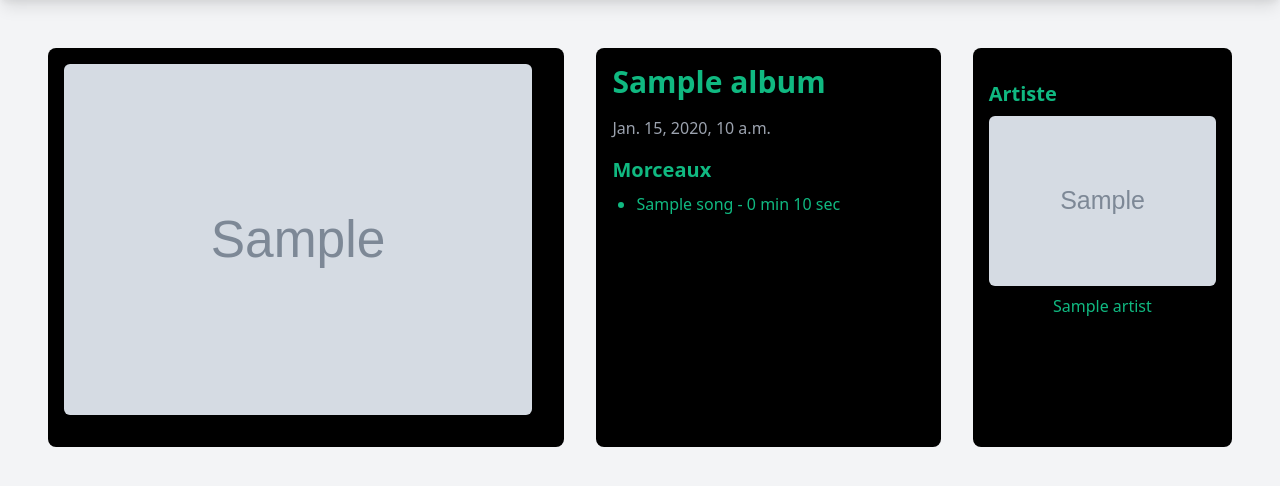
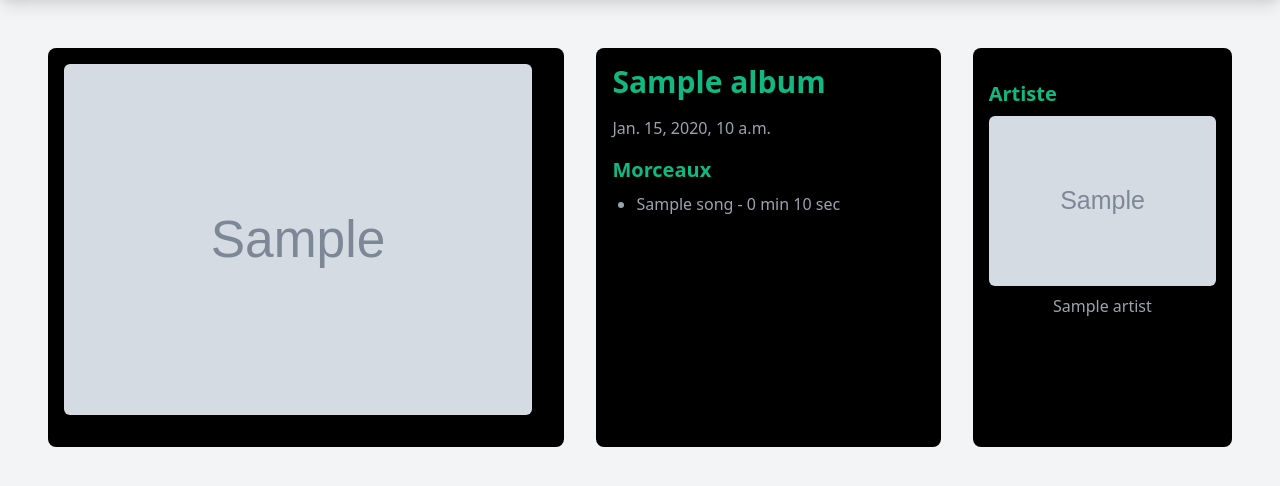
Before and after one commit to JulieMontoux/SpotilikeRestAPI-django, a Django app: template api_project/frontend/templates/frontend/album_detail.html in a window 1280 px wide. Shown: the part 112-598 px from the top of the page. Run offline with Django 5.2, Linux system fonts and the light colour scheme; the template is opened without the code that fills it: most values are stand-ins (such as "Sample title", 1, 10 or a date in 2020); grey boxes marked "Sample" are stand-in pictures.

Commit message:
inscription ok

```diff
--- a/api_project/frontend/templates/frontend/album_detail.html
+++ b/api_project/frontend/templates/frontend/album_detail.html
@@ -2,27 +2,27 @@
 {% block title %}Détails de l'Album - Spotilike{% endblock %}
 
 {% block content %}
-<div class="container mx-auto p-8 flex gap-8">
-    <div class="w-1/2 pr-8 bg-black dark:bg-gray-800 rounded-lg overflow-hidden shadow-neo p-4 transition duration-300 transform hover:shadow-lg hover:scale-105">
+<div class="container mx-auto p-8 flex flex-col lg:flex-row gap-8">
+    <div class="lg:w-1/2 pr-8 bg-black dark:bg-gray-800 rounded-lg overflow-hidden shadow-neo p-4 transition duration-300 transform hover:shadow-lg hover:scale-105">
         <img class="w-full mb-4 rounded-md" src="{{ album.cover }}" alt="{{ album.title }}">
     </div>
-    <div class="w-1/3 bg-black dark:bg-gray-800 rounded-lg overflow-hidden shadow-neo p-4 transition duration-300 transform hover:shadow-lg hover:scale-105">
+    <div class="lg:w-1/3 bg-black dark:bg-gray-800 rounded-lg overflow-hidden shadow-neo p-4 transition duration-300 transform hover:shadow-lg hover:scale-105">
         <h2 class="text-3xl font-semibold mb-4 text-green-500 dark:text-green-300">{{ album.title }}</h2>
         <p class="text-gray-400 dark:text-gray-600">{{ album.release_date }}</p>
         <h3 class="text-xl font-semibold mt-4 mb-2 text-green-500 dark:text-green-300">Morceaux</h3>
         <ul class="list-disc pl-6">
             {% for song in album.song_set.all %}
-                <li class="text-green-500 dark:text-green-300">{{ song.title }} - <span class="duration">{{ song.duration }}</span></li>
+                <li class="text-gray-400 dark:text-green-300">{{ song.title }} - <span class="duration">{{ song.duration }}</span></li>
             {% endfor %}
         </ul>
     </div>
-    <div class="w-1/4 bg-black dark:bg-gray-800 rounded-lg overflow-hidden shadow-neo p-4 transition duration-300 transform hover:shadow-lg hover:scale-105">
+    <div class="lg:w-1/4 bg-black dark:bg-gray-800 rounded-lg overflow-hidden shadow-neo p-4 transition duration-300 transform hover:shadow-lg hover:scale-105">
         <h3 class="text-xl font-semibold mt-4 mb-2 text-green-500 dark:text-green-300">Artiste</h3>
         <div class="grid-cols-1 text-center">
             <a href="{% url 'artist_detail' artist_id=album.artist.id %}">
                 <img class="w-full mb-2 rounded-md" src="{{ album.artist.avatar }}" alt="{{ album.artist.name }}">
             </a>
-            <p class="text-green-500 dark:text-green-300">
+            <p class="text-gray-400 dark:text-green-300">
                 <a href="{% url 'artist_detail' artist_id=album.artist.id %}">{{ album.artist.name }}</a>
             </p>
         </div>
--- a/api_project/frontend/templates/frontend/artist_detail.html
+++ b/api_project/frontend/templates/frontend/artist_detail.html
@@ -2,19 +2,19 @@
 {% block title %}Détails de l'Artiste - Spotilike{% endblock %}
 
 {% block content %}
-<div class="container mx-auto p-8 grid grid-cols-2 gap-8">
+<div class="container mx-auto p-8 grid grid-cols-1 md:grid-cols-2 gap-8">
     <div class="bg-black dark:bg-gray-800 rounded-lg overflow-hidden shadow-neo p-4 transition duration-300 transform hover:shadow-lg hover:scale-105">
         <h2 class="text-3xl font-semibold mb-4 text-green-500 dark:text-green-300">
             <a href="{% url 'artist_detail' artist.id %}">{{ artist.name }}</a>
         </h2>
         <p class="text-gray-400 dark:text-gray-600">{{ artist.biography }}</p>
         <h3 class="text-xl font-semibold mt-4 mb-2 text-green-500 dark:text-green-300">Albums</h3>
-        <div class="grid grid-cols-3 gap-4">
+        <div class="grid grid-cols-1 md:grid-cols-3 gap-4">
             {% for album in artist.album_set.all %}
                 <div class="bg-black dark:bg-gray-800 rounded-lg overflow-hidden shadow-neo p-2 transition duration-300 transform hover:shadow-lg hover:scale-105">
                     <a href="{% url 'album_detail' album_id=album.id %}">
                         <img class="w-full mb-2 rounded-md" src="{{ album.cover }}" alt="{{ album.title }}">
-                        <p class="text-green-500 dark:text-green-300 text-sm text-center">{{ album.title }}</p>
+                        <p class="text-gray-400 dark:text-green-300 text-sm text-center">{{ album.title }}</p>
                     </a>
                 </div>
             {% endfor %}
```
Also changed, not shown: api_project/api_app/views.py (+8 -11 lines).
